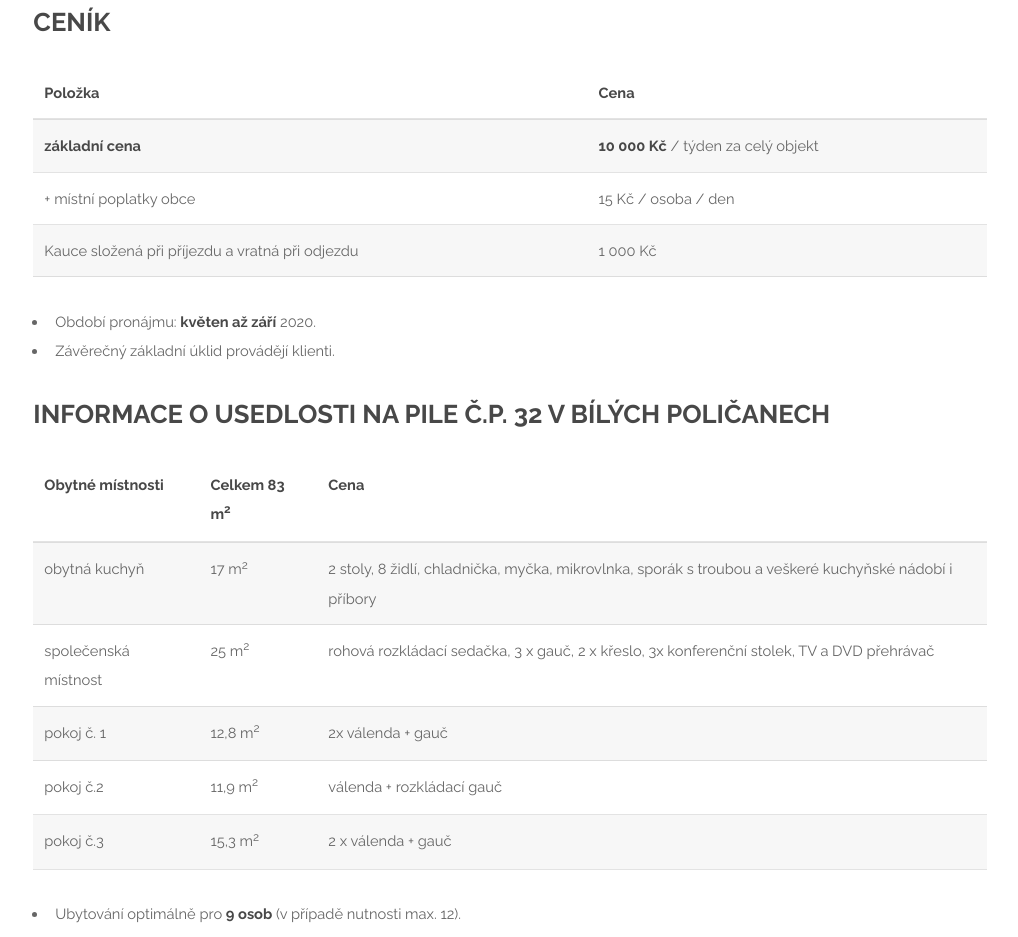
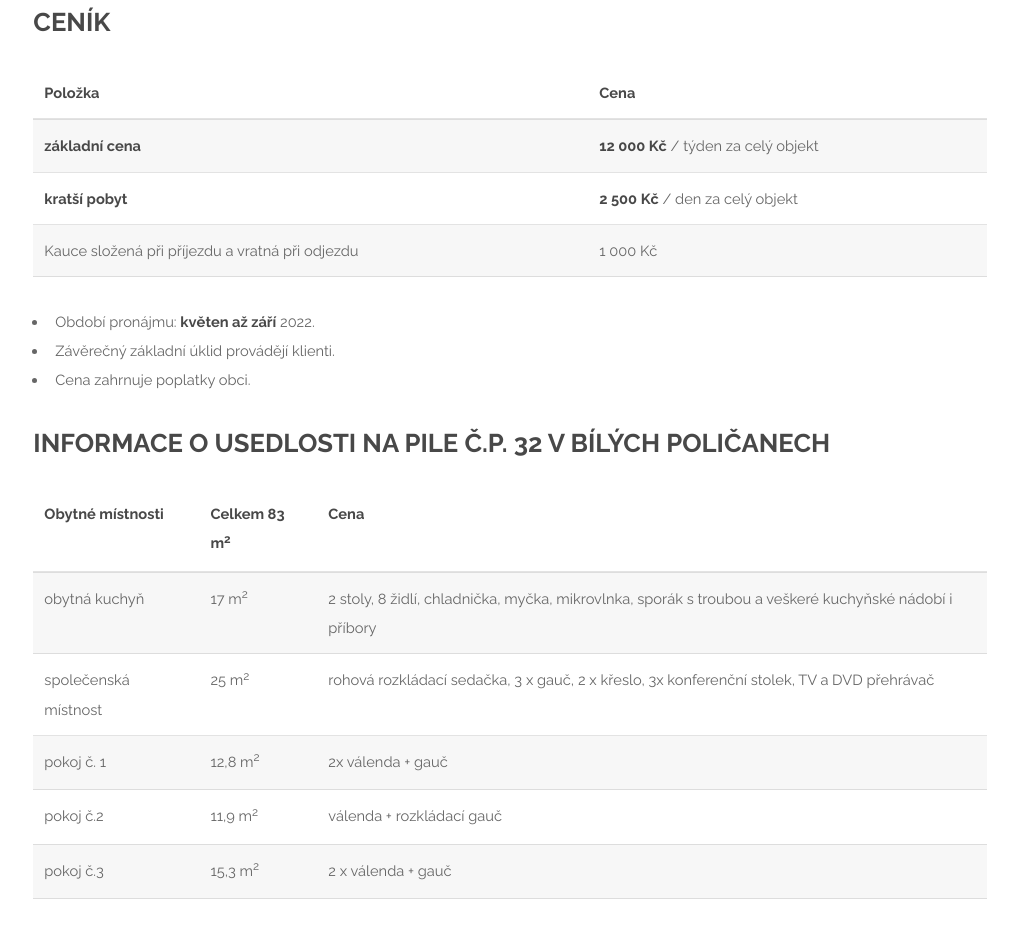
Before and after one commit to rybarstvinapile/rybarstvinapile.github.io, a plain HTML site: page ubytovani.html in a window 1280 px wide. Shown: the part 1140-2077 px from the top of the page, without its empty margins (130-1148 px from the left). Drawn offline with Linux system fonts and the light colour scheme.

Commit message:
update 2022

```diff
--- a/ubytovani.html
+++ b/ubytovani.html
@@ -54,11 +54,11 @@
             <tbody>
             <tr>
                 <td><strong>základní cena</strong></td>
-                <td><strong>10 000 Kč</strong> / týden za celý objekt</td>
+                <td><strong>12 000 Kč</strong> / týden za celý objekt</td>
             </tr>
             <tr>
-                <td>+ místní poplatky obce</td>
-                <td>15 Kč / osoba / den</td>
+                <td><strong>kratší pobyt</strong></td>
+                <td><strong>2 500 Kč</strong> / den za celý objekt</td>
             </tr>
             <tr>
                 <td>Kauce složená při příjezdu a vratná při odjezdu</td>
@@ -68,8 +68,9 @@
         </table>
 
         <ul>
-            <li>Období pronájmu: <strong>květen až září</strong> 2020. </li>
+            <li>Období pronájmu: <strong>květen až září</strong> 2022. </li>
             <li>Závěrečný základní úklid provádějí klienti.</li>
+            <li>Cena zahrnuje poplatky obci.</li>
         </ul>
 
 
```
Also changed, not shown: rybolov.html (+1 -1 lines).
